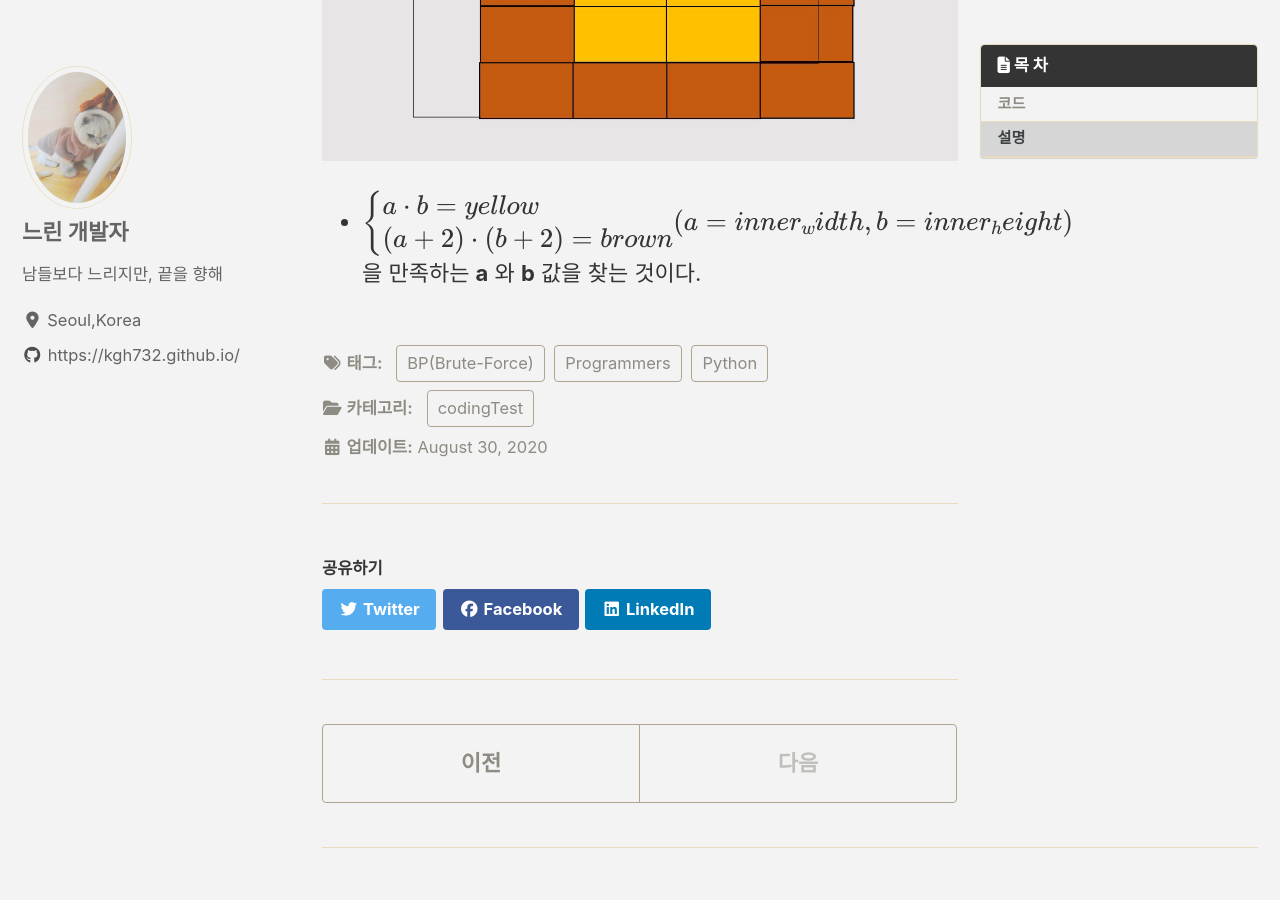
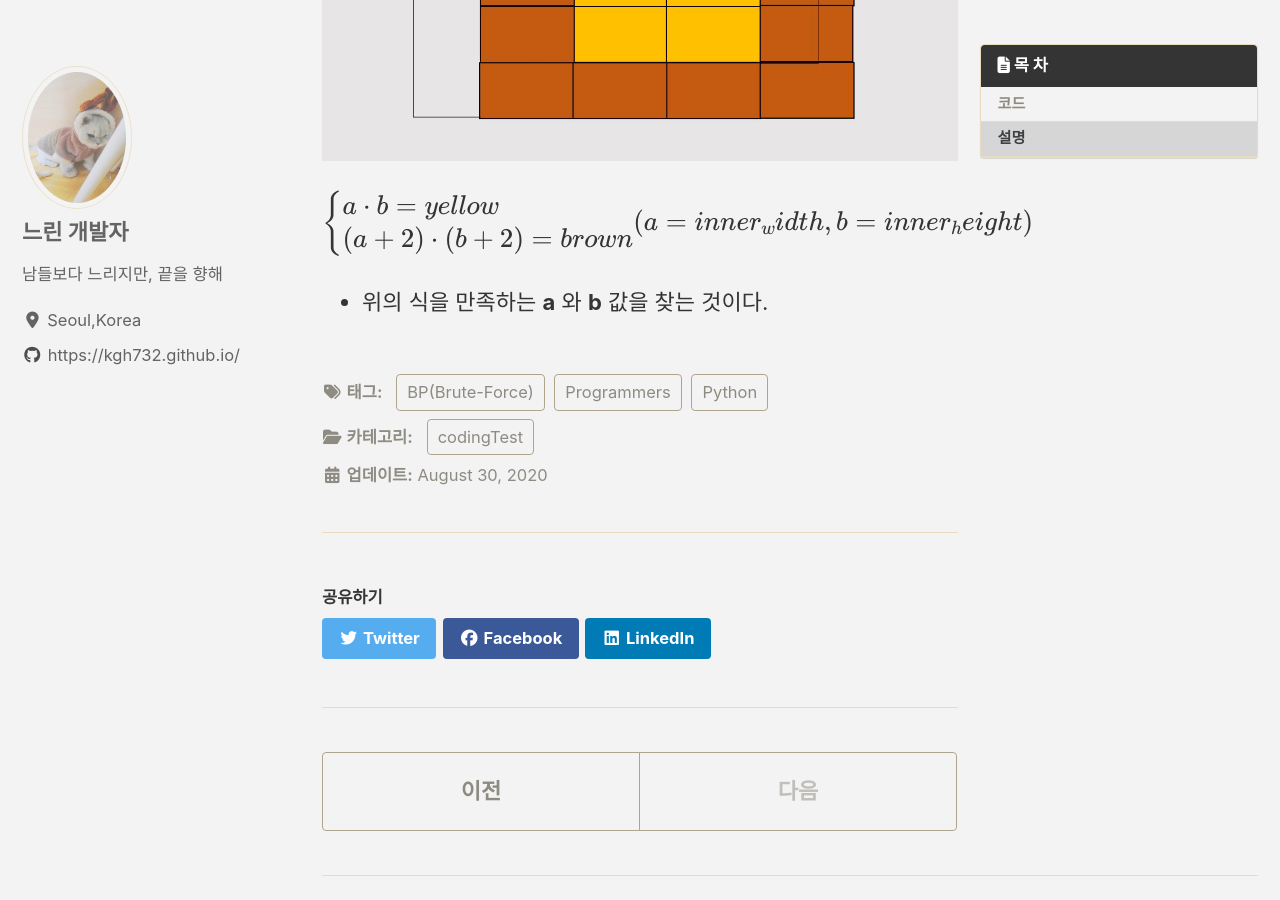
Before and after one commit to kgh732/kgh732.github.io, a Jekyll site: the page built from _posts/2020-08-30-programmers-level_2-16.md, in a window 1280 px wide and 900 px high, scrolled down 2913 px. Built offline with Jekyll 4.4.1, drawn with Linux system fonts in a browser that asks for light colours; cached includes are drawn as plain includes; nearby versions of some CDN libraries; formulas are drawn with MathJax 3.

Commit message:
Modified mathjax

```diff
--- a/_posts/2020-08-30-programmers-level_2-16.md
+++ b/_posts/2020-08-30-programmers-level_2-16.md
@@ -76,8 +76,11 @@ if __name__=="__main__":
 ## 설명
 
 ![programmers-level_2-16-2](/assets/img/programmers-level_2-16-2.jpg)
-- $$\begin{cases}
+
+$$
+\begin{cases}
 a\cdot b=yellow\\
 (a+2)\cdot(b+2)=brown\\
-\end{cases}(a=inner_width , b=inner_height)$$
-을 만족하는 **a** 와 **b** 값을 찾는 것이다.
+\end{cases}(a=inner_width , b=inner_height)
+$$
+- 위의 식을 만족하는 **a** 와 **b** 값을 찾는 것이다.
```
